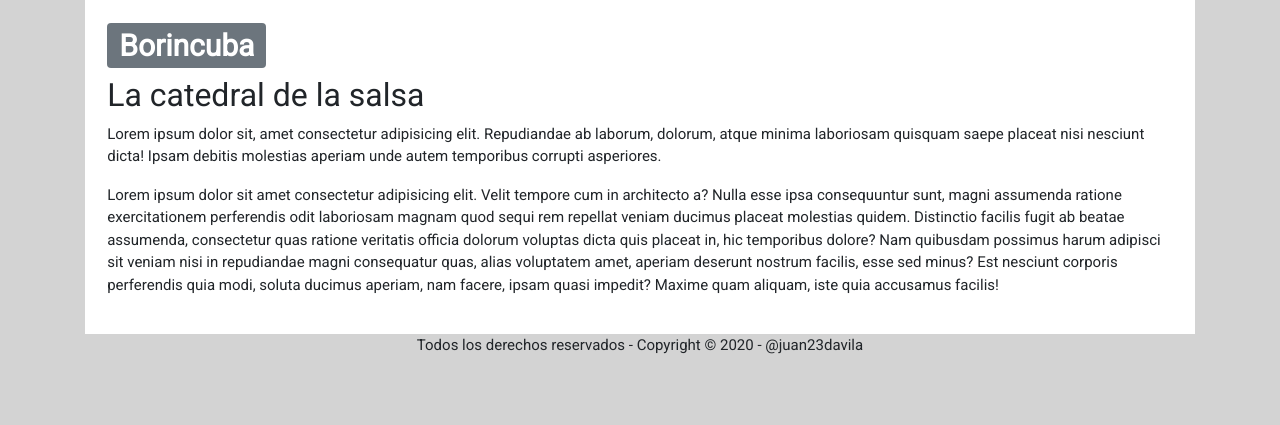
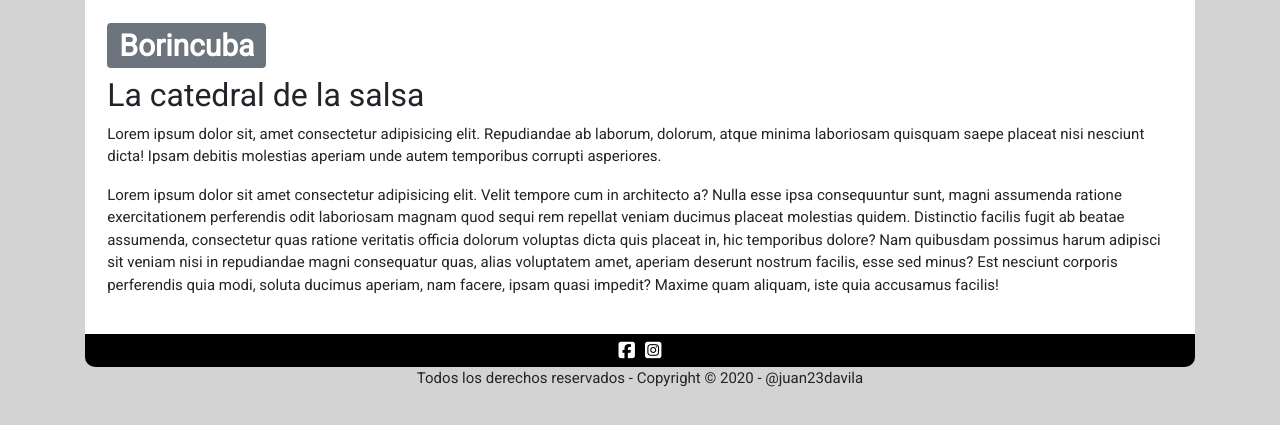
Before and after one commit to juan23davila/borincuba, a plain HTML site: page index.html in a window 1280 px wide. Shown: the part 163-588 px from the top of the page. Drawn offline with nearby package versions, Linux system fonts and the light colour scheme.

Commit message:
Se adiciona socilaNetwork

```diff
--- a/css/main.css
+++ b/css/main.css
@@ -9,6 +9,12 @@ footer{
     display: flex;
     justify-content: center;
     font-family: 'Roboto', sans-serif;
+    text-align: center;
+}
+
+a{
+    text-decoration: none;
+    color: white;
 }
 
 #mainBanner{
@@ -28,6 +34,15 @@ footer{
     padding: 2%;
 }
 
+#redes{
+    background-color: black;
+    color: white;
+    display: flex;
+    justify-content: center;
+    border-radius: 0px 0px 10px 10px;
+    padding: 5px 0px;
+}
+
 .btn-group{
     display: flex;
 }
@@ -35,3 +50,7 @@ footer{
 .itemBanner{
     margin: 10px;
 }
+
+.socialIcon{
+    margin: 0px 5px;
+}
--- a/index.html
+++ b/index.html
@@ -31,6 +31,10 @@
       </div>
 
       <div id="contenido"></div>
+      <div id="redes">
+        <a href="https://www.facebook.com/socratesmejiach/" class="socialIcon" target="_blank"><i class="fab fa-facebook-square fa-lg"></i></a>
+        <a href="https://www.facebook.com/socratesmejiach/" class="socialIcon" target="_blank"><i class="fab fa-instagram-square fa-lg"></i></a>
+      </div>
 
     </div><!-- class="container" -->
 
@@ -41,6 +45,7 @@
     <script src="https://cdn.jsdelivr.net/npm/popper.js@1.16.0/dist/umd/popper.min.js" integrity="sha384-Q6E9RHvbIyZFJoft+2mJbHaEWldlvI9IOYy5n3zV9zzTtmI3UksdQRVvoxMfooAo" crossorigin="anonymous"></script>
     <script src="https://stackpath.bootstrapcdn.com/bootstrap/4.4.1/js/bootstrap.min.js" integrity="sha384-wfSDF2E50Y2D1uUdj0O3uMBJnjuUD4Ih7YwaYd1iqfktj0Uod8GCExl3Og8ifwB6" crossorigin="anonymous"></script>
     <script src="js/main.js"></script>
+    <script src="https://kit.fontawesome.com/51fb91ac20.js" crossorigin="anonymous"></script>
   </body>
   <footer class="container" id="footer"></footer>
 </html>
```
